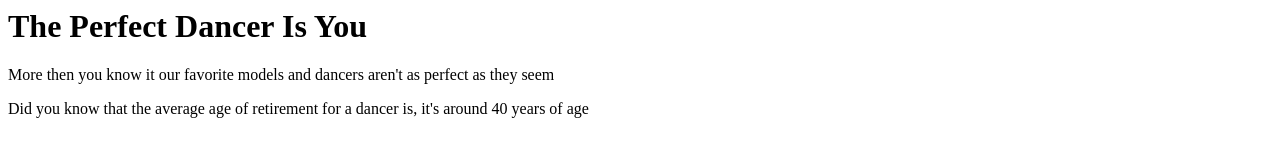
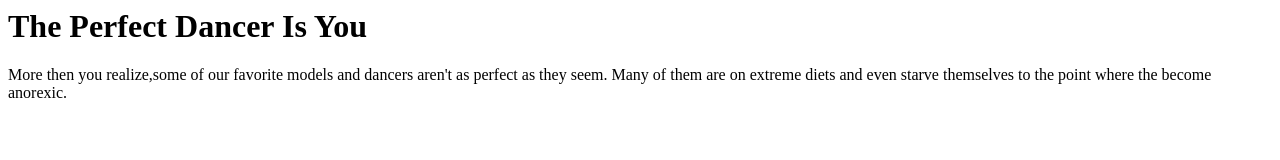
Before and after one commit to lbarcelo03/getthehub.github.io, a plain HTML site: page dance.html in a window 1280 px wide. Drawn offline with Linux system fonts and the light colour scheme.

Commit message:
Update dance.html

```diff
--- a/dance.html
+++ b/dance.html
@@ -3,5 +3,6 @@
   <title> The Perfect Dancer </title>
 <body>
 <h1> The Perfect Dancer Is You </h1>
-<p> More then you know it our favorite models and dancers aren't as perfect as they seem </p>
-<p> Did you know that the average age of retirement for a dancer is, it's around 40 years of age </p>
+<p> More then you realize,some of our favorite models and dancers aren't as perfect as they seem.
+Many of them are on extreme diets and even starve themselves to the point where the become anorexic. </p>
+<p></p>
```
